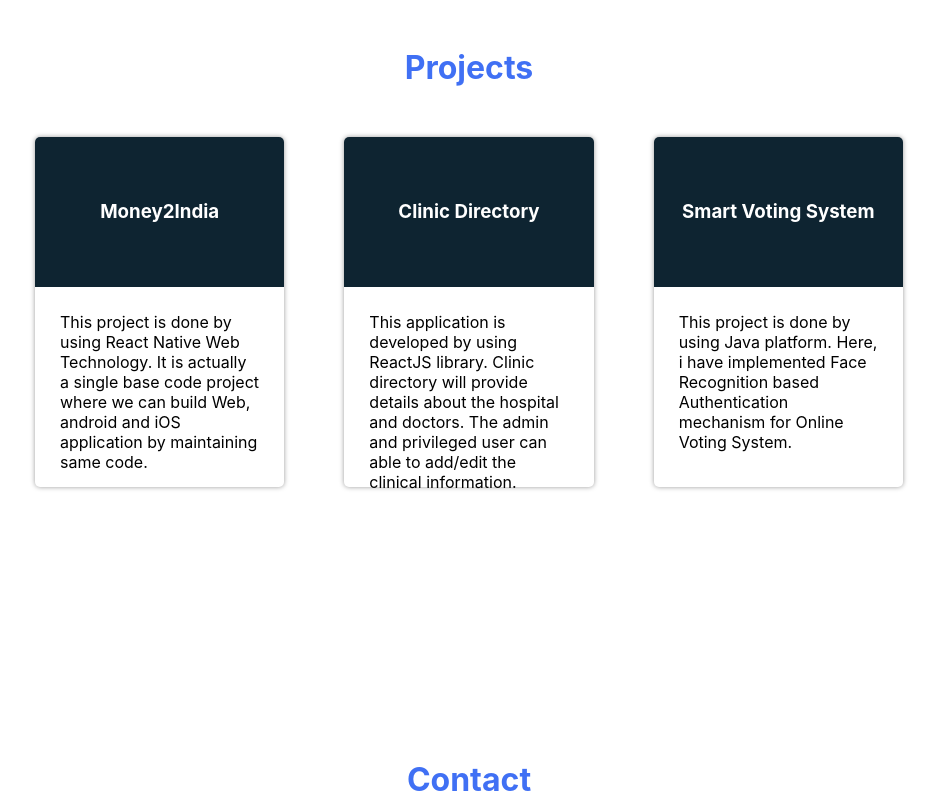
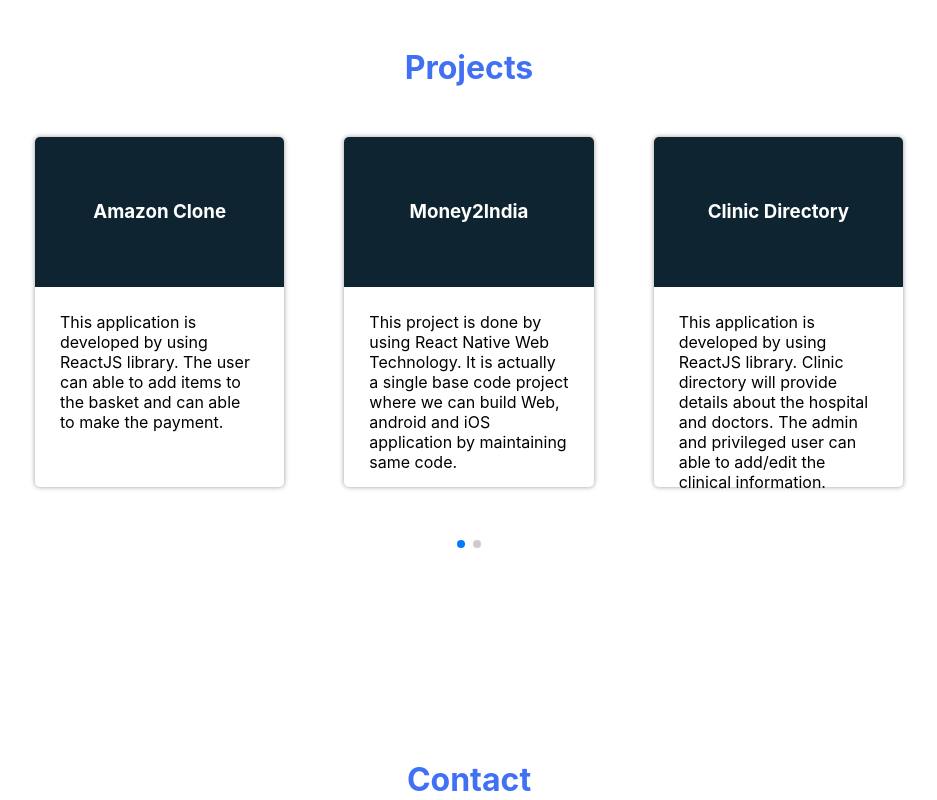
Before and after one commit to Ranjan08385/ranjan, a React (Create React App) app: page / in a window 1280 px wide. Shown: the part 2200-3000 px from the top of the page, without its empty margins (171-1108 px from the left). Built offline with nearby package versions, Linux system fonts and the light colour scheme; some icons are missing.

Commit message:
new project added to portfolio

```diff
--- a/src/App.js
+++ b/src/App.js
@@ -34,7 +34,7 @@
       <div style={{ backgroundColor: mode ? '#000' : '#fff', width: '100%', height: '100%' }}>
         <Header mode={mode} toggleMode={() => toggleModes()} toggleMenu={() => toggleMenu()} showMenu={showMenu} />
         <div style={{ opacity: showMenu ? 0.5 : 1 }}>
-            <NavLink smooth activeClassName="active" to='/ranjan/' exact component={Home} />
+            <NavLink smooth activeClassName="active" to='/ranjan' exact component={Home} />
             <NavLink smooth activeClassName="active" to='/about' component={About} />
             <NavLink smooth activeClassName="active" to='/skills' component={Skills} />
             <NavLink smooth activeClassName="active" to='/projects' component={Projects} />
--- a/src/pages/contact/Contact.css
+++ b/src/pages/contact/Contact.css
@@ -18,6 +18,13 @@
   width: 100%;
   margin: auto;
   margin-top: 50px;
+}
+
+.contact__msg {
+  /* border: 1px solid #0e2431; */
+  text-align: center;
+  color: #0e2431;
+  font-weight: bold;
 }
 
 @media only screen and (min-width: 540px) {
--- a/src/pages/projects/Projects.css
+++ b/src/pages/projects/Projects.css
@@ -59,6 +59,11 @@
   /* height: 60%; */
   padding: 25px;
   /* border: 1px solid green; */
+}
+
+.swiper__title > a {
+  text-decoration: none;
+  color: #fff;
 }
 
 @media only screen and (min-width: 540px) {
--- a/src/pages/projects/Projects.js
+++ b/src/pages/projects/Projects.js
@@ -1,42 +1,66 @@
-import React, {useEffect} from 'react'
-import './Projects.css'
-import Aos from 'aos';
-import 'aos/dist/aos.css';
-import {motion} from 'framer-motion';
-import { Swiper, SwiperSlide } from 'swiper/react';
-import SwiperCore, { Navigation, Pagination, Scrollbar, A11y } from 'swiper';
-import 'swiper/swiper.scss';
-import  useWindowDimensions from '../../utils/useWindowDimensions';
-import {projects, projectsHead, projectOne, projectTwo, projectThree} from './Animation';
-import 'swiper/components/navigation/navigation.scss';
-import 'swiper/components/pagination/pagination.scss';
-import 'swiper/components/scrollbar/scrollbar.scss';
+import React, { useEffect } from "react";
+import "./Projects.css";
+import Aos from "aos";
+import "aos/dist/aos.css";
+import { motion } from "framer-motion";
+import { Swiper, SwiperSlide } from "swiper/react";
+import SwiperCore, { Navigation, Pagination, Scrollbar, A11y } from "swiper";
+import "swiper/swiper.scss";
+import useWindowDimensions from "../../utils/useWindowDimensions";
+import {
+  projects,
+  projectsHead,
+  projectOne,
+  projectTwo,
+  projectThree,
+} from "./Animation";
+import "swiper/components/navigation/navigation.scss";
+import "swiper/components/pagination/pagination.scss";
+import "swiper/components/scrollbar/scrollbar.scss";
 
 SwiperCore.use([Navigation, Pagination, Scrollbar, A11y]);
 
 const projectData = [
   {
-        title: 'Money2India',
-        description: 'This project is done by using React Native Web Technology. It is actually a single base code project where we can build Web, android and iOS application by maintaining same code.'
+    title: "Amazon Clone",
+    description:
+      "This application is developed by using ReactJS library. The user can able to add items to the basket and can able to make the payment.",
+    link: "https://clone-208f1.web.app/",
   },
   {
-        title: 'Clinic Directory',
-        description: 'This application is developed by using ReactJS library. Clinic directory will provide details about the hospital and doctors. The admin and privileged user can able to add/edit the clinical information.'
+    title: "Money2India",
+    description:
+      "This project is done by using React Native Web Technology. It is actually a single base code project where we can build Web, android and iOS application by maintaining same code.",
+    link: null,
   },
   {
-        title: 'Smart Voting System',
-        description: 'This project is done by using Java platform. Here, i have implemented Face Recognition based Authentication mechanism for Online Voting System.'
+    title: "Clinic Directory",
+    description:
+      "This application is developed by using ReactJS library. Clinic directory will provide details about the hospital and doctors. The admin and privileged user can able to add/edit the clinical information.",
+    link: null,
+  },
+  {
+    title: "Smart Voting System",
+    description:
+      "This project is done by using Java platform. Here, i have implemented Face Recognition based Authentication mechanism for Online Voting System.",
+    link: null,
   },
 ];
 
 function Projects() {
   const { height, width } = useWindowDimensions();
-    console.log('width and height', width, height)
+  console.log("width and height", width, height);
   useEffect(() => {
     Aos.init({ duration: 2000 });
   }, []);
   return (
-        <motion.div variants={projects} initial="hidden" animate="visible" className="projects" id="projects">
+    <motion.div
+      variants={projects}
+      initial="hidden"
+      animate="visible"
+      className="projects"
+      id="projects"
+    >
       <div data-aos="fade-down" className="projects__head">
         <motion.h1 variants={projectsHead}>Projects</motion.h1>
       </div>
@@ -48,15 +72,21 @@
         // navigation
         pagination={{ clickable: true }}
         // scrollbar={{ draggable: true }}
-                onSlideChange={() => console.log('slide change')}
+        onSlideChange={() => console.log("slide change")}
         onSwiper={(swiper) => console.log(swiper)}
-                style={{ width: width <= 1024 ? '90%' : '70%', height: 375, padding: width <= 1024 ? 10 : 50 }}
+        style={{
+          width: width <= 1024 ? "90%" : "70%",
+          height: 375,
+          padding: width <= 1024 ? 10 : 50,
+        }}
       >
         {projectData.map((data, index) => (
           <SwiperSlide key={index} style={styles.swiper}>
             <div className="swiper__parent">
               <div className="swiper__title">
+                <a href={data.link} target="_blank">
                   <h3>{data.title}</h3>
+                </a>
               </div>
               <div className="swiper__desc">
                 <p>{data.description}</p>
@@ -65,10 +95,8 @@
           </SwiperSlide>
         ))}
       </Swiper>
-
-
     </motion.div>
-    )
+  );
 }
 
 export default Projects;
@@ -77,6 +105,6 @@
   swiper: {
     height: 350,
     borderRadius: 5,
-        boxShadow: '0 0px 5px rgba(0, 0, 0, 0.4)',
-    }
-}
+    boxShadow: "0 0px 5px rgba(0, 0, 0, 0.4)",
+  },
+};
```
Also changed, not shown: src/pages/contact/Contact.js (+119 -45 lines), 1 other file (tests, documents, lock files or other folders). Lines whose indentation alone changed are shown as unchanged.
